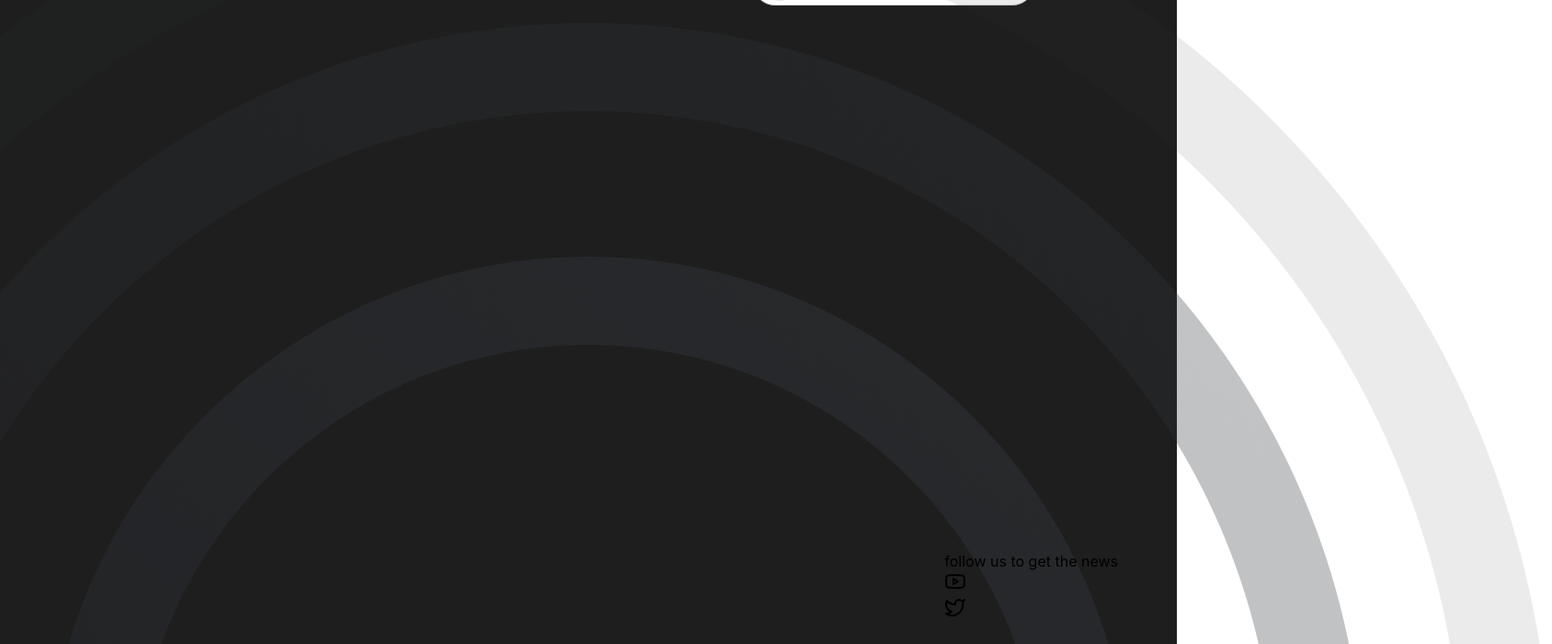
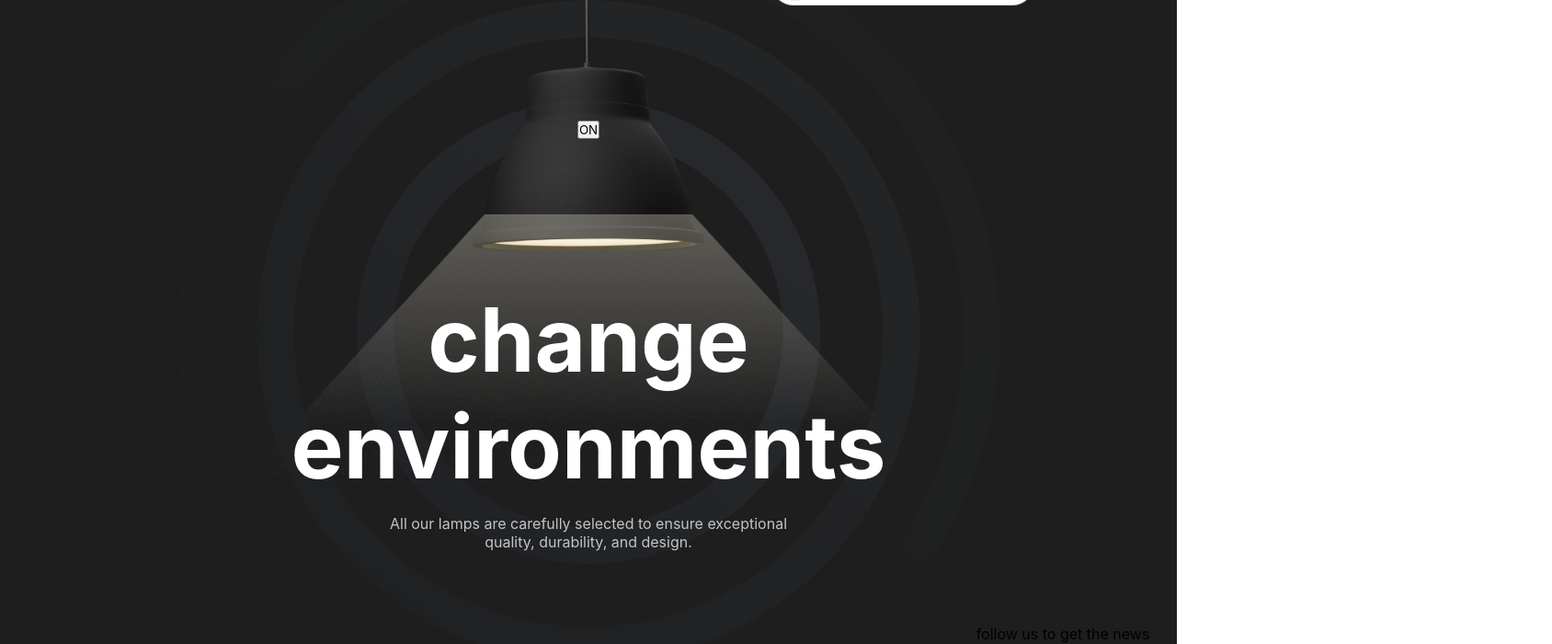
Before and after one commit to Mateussilva10x/LampProject, a React (Create React App) app: page / in a window 1280 px wide. Shown: the part 60-760 px from the top of the page at 92% size, 1688 px wide, since content can reach past the window. Built offline with nearby package versions, Linux system fonts and the light colour scheme.

Commit message:
adjusted the style of the text

```diff
--- a/src/components/LightMode/LightMode.scss
+++ b/src/components/LightMode/LightMode.scss
@@ -19,6 +19,7 @@
         display: flex;
         flex-direction: row;
         align-items: center;
+        z-index: 9999;
 
         .search-icon {
           border-radius: 32px;
@@ -32,10 +33,11 @@
         }
         input {
           padding: 16px;
-          padding-left: 75px;
+          padding-left: 55px;
           border-radius: 32px;
           border: 1px solid #c8caca;
           color: #c8caca;
+          outline: none;
         }
       }
     }
@@ -47,12 +49,90 @@
     align-items: center;
     flex-direction: column;
     z-index: 999;
-    margin-top: -133px;
+    margin-top: -80px;
+    margin-bottom: 40px;
+
+    .image-container {
+      display: flex;
+      flex-direction: column;
+      align-items: center;
+      justify-content: center;
+      position: relative;
+
+      img {
+        width: 20%;
+        position: absolute;
+        left: 50;
+        top: 0;
+      }
+
+      img.flash {
+        position: relative;
+        top: -36rem;
+        width: 58%;
+      }
+
+      button {
+        position: relative;
+        top: -60rem;
+      }
+
+      .main-content {
+        position: relative;
+        top: -50rem;
+        display: flex;
+        flex-direction: column;
+        text-align: center;
+        align-items: center;
+        gap: 16px;
+        width: 50%;
+
+        h1 {
+          font-size: 96px;
+          color: #fff;
+        }
+
+        span {
+          color: #c2c4c4;
+          width: 70%;
+          font-size: 16px;
+          word-wrap: break-word;
+        }
+      }
+    }
+
+    .elipse-container {
+      display: flex;
+      justify-content: center;
+
+      img {
+        width: 70%;
+        position: relative;
+      }
+    }
 
     .footer {
-      position: absolute;
-      bottom: 8%;
-      right: 5%;
+      position: relative;
+      bottom: 45rem;
+      left: 33rem;
+      padding-right: 24px;
+      .social-medias {
+        display: flex;
+        flex-direction: row;
+        gap: 16px;
+        justify-content: flex-end;
+
+        .media-icon {
+          background-color: #fff;
+          padding: 8px;
+          border-radius: 22px;
+          margin-top: 8px;
+
+          svg {
+            color: #4c4c4c;
+          }
+        }
+      }
     }
   }
 }
```
